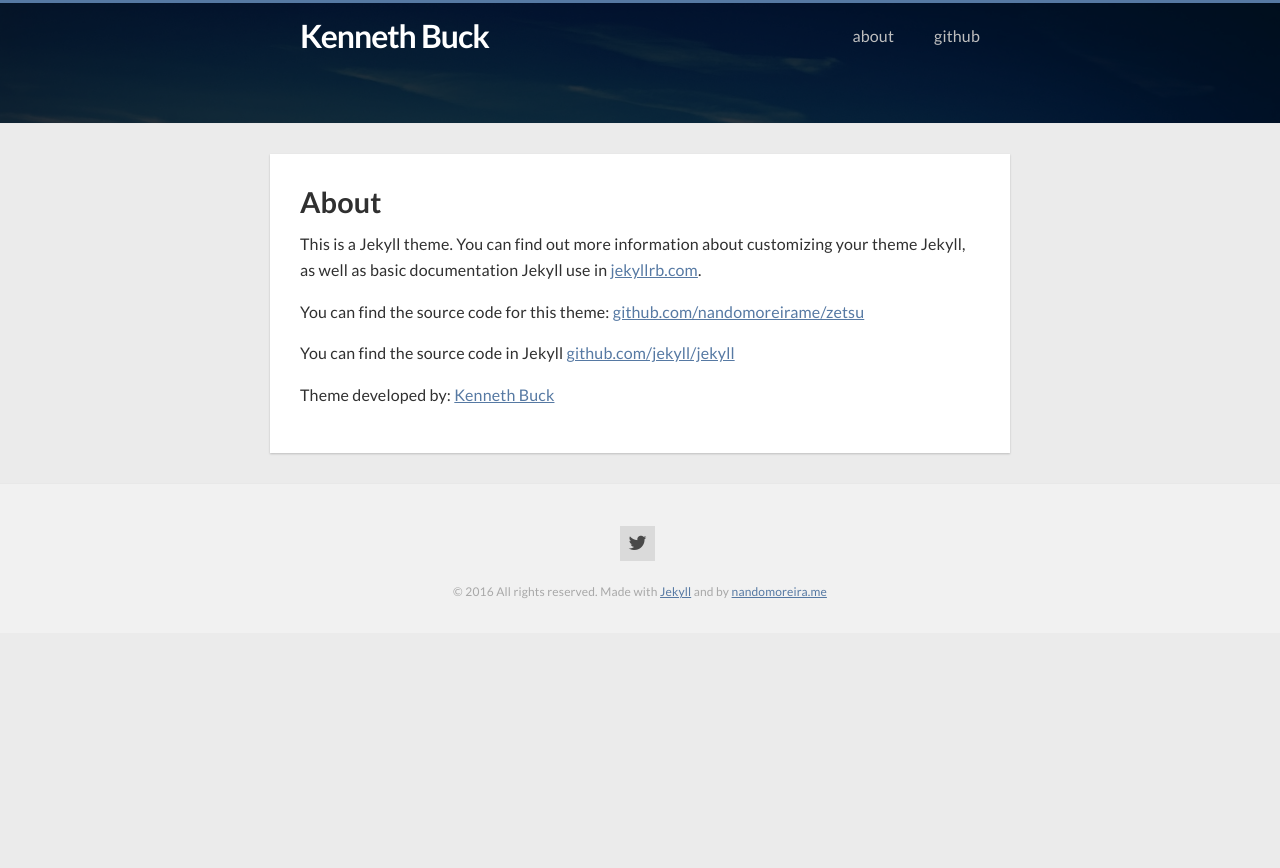
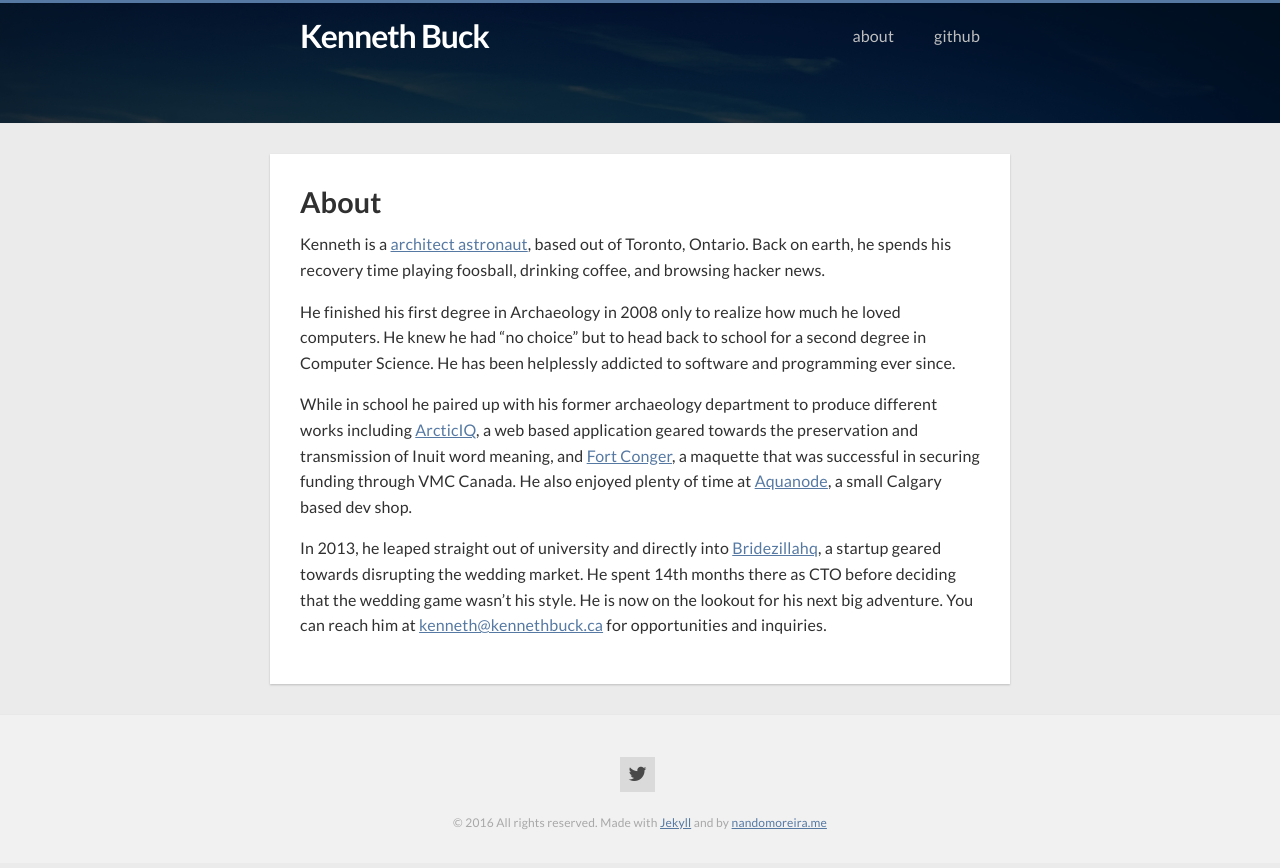
Before and after one commit to kennethdavidbuck/kennethdavidbuck.github.io, a Jekyll site: the page built from about.md, in a window 1280 px wide. Shown: the top 868 px of the page. Built offline with Jekyll 4.4.1, drawn with Linux system fonts in a browser that asks for light colours; nearby versions of some CDN libraries.

Commit message:
Update about me

```diff
--- a/about.md
+++ b/about.md
@@ -5,10 +5,18 @@ permalink: /about/
 slug: about
 ---
 
-This is a Jekyll theme. You can find out more information about customizing your theme Jekyll, as well as basic documentation Jekyll use in [jekyllrb.com](http://jekyllrb.com/).
+Kenneth is a <a href="http://www.joelonsoftware.com/articles/fog0000000018.html" target="_blank">architect astronaut</a>, based out of Toronto, Ontario. Back on earth, he spends his recovery time
+playing foosball, drinking coffee, and browsing hacker news.
 
-You can find the source code for this theme: [github.com/nandomoreirame/zetsu]({{ site.github }})
+He finished his first degree in Archaeology in 2008 only
+to realize how much he loved computers. He knew he had "no choice" but to head back to school for a second degree in
+Computer Science. He has been helplessly addicted to software and programming ever since.
 
-You can find the source code in Jekyll [github.com/jekyll/jekyll](https://github.com/jekyll/jekyll)
+While in school he paired up
+with his former archaeology department to produce different works including <a href="http://www.arcticiq.com" target="_blank">ArcticIQ</a>, a web based application geared
+towards the preservation and transmission of Inuit word meaning, and <a href="http://www.fortconger.ca" target="_blank">Fort Conger</a>, a maquette that was successful in
+securing funding through VMC Canada. He also enjoyed plenty of time at <a href="http://www.aquanode.com" target="_blank">Aquanode</a>, a small Calgary based dev shop.
 
-Theme developed by: [{{ site.author.name }}]({{ site.author.url }})
+In 2013, he leaped straight out of university and directly into <a href="https://www.bridezillahq.com" target="_blank">Bridezillahq</a>, a startup geared towards disrupting the wedding
+market. He spent 14th months there as CTO before deciding that the wedding game wasn't his style. He is now on the lookout
+for his next big adventure. You can reach him at <a href="mailto:kenneth@kennethbuck.ca">kenneth@kennethbuck.ca</a> for opportunities and inquiries.
```
